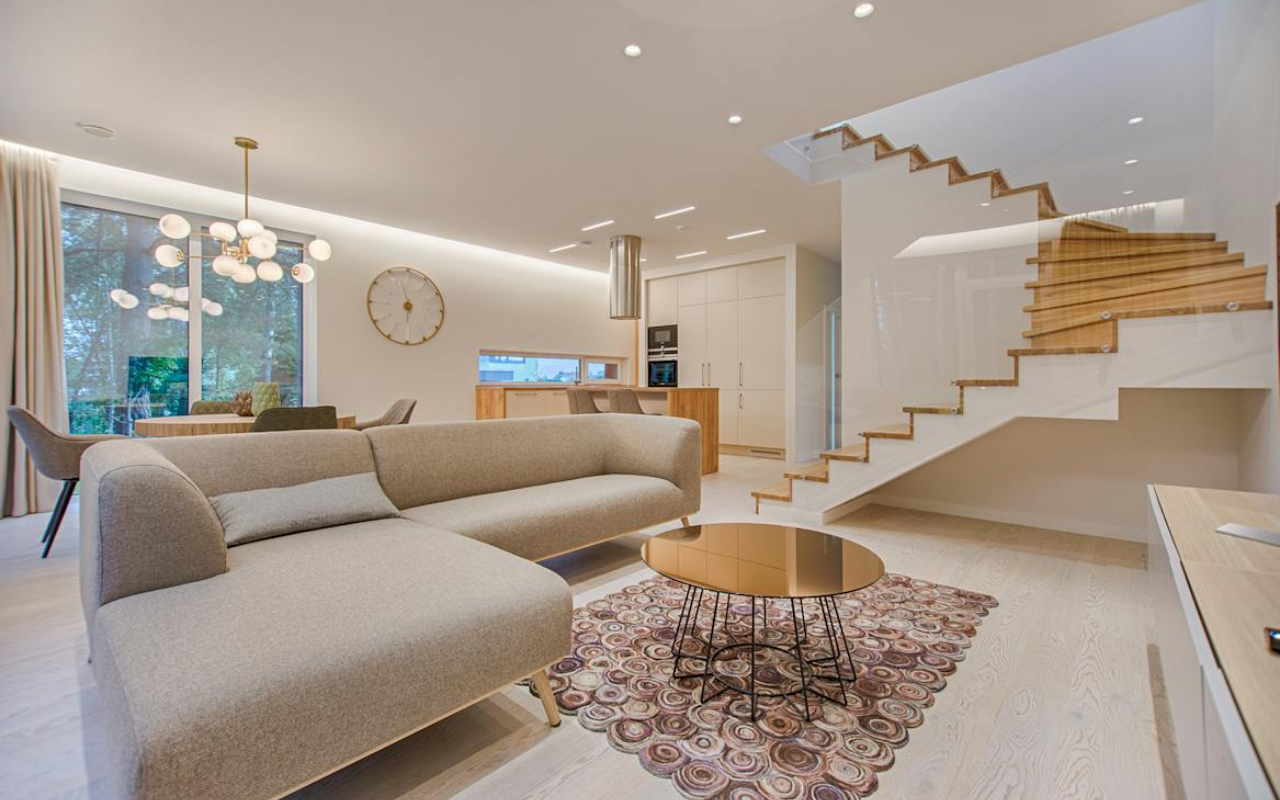
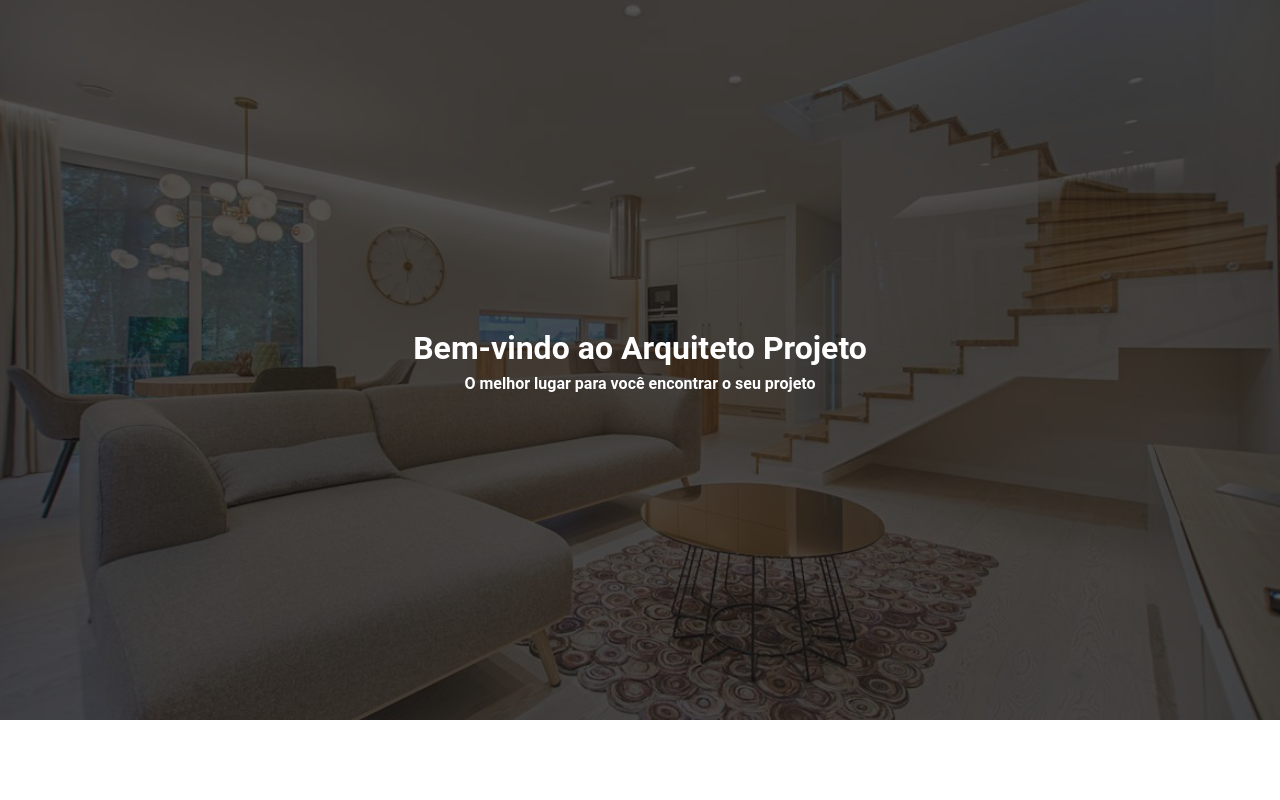
Before and after one commit to AthosAlexandre/ArquitetoParaFreela, a Vue app in the folder arquiteto-projeto/: page / in a window 1280 px wide. Built offline with nearby package versions, Linux system fonts and the light colour scheme.

Commit message:
criando um componente navegacao

```diff
--- a/arquiteto-projeto/src/components/CompHome/C1Inicio/Inicio.vue
+++ b/arquiteto-projeto/src/components/CompHome/C1Inicio/Inicio.vue
@@ -1,6 +1,13 @@
 <template>
-    <div class="img-fundo">
-
+    <div class="img-fundo d-flex">
+        <v-container class="d-flex flex-column justify-center align-center">
+            <div class="porcima">
+                <h1>Bem-vindo ao Arquiteto Projeto</h1>
+            </div>
+            <div class="porcima">
+                <h4>O melhor lugar para você encontrar o seu projeto</h4>
+            </div>
+        </v-container>
     </div>
 </template>
 
@@ -20,8 +27,26 @@
     background-image: url('@/assets/casa-luxo.jpeg');
     background-size: cover;
     background-position: center;
-    height: 100vh;
+    height: 90vh;
     width: 100%;
+    position: relative;
+}
 
+.img-fundo::before {
+    content: '';
+    background: rgba(21, 21, 21, 0.733);
+    /* Cor cinza com 50% de opacidade */
+    position: absolute;
+    top: 0;
+    left: 0;
+    right: 0;
+    bottom: 0;
+    z-index: 1;
+}
+
+.porcima{
+    color: white;
+    z-index: 2;
+    position: relative;
 }
 </style>
```
Also changed, not shown: arquiteto-projeto/src/components/navegacao/Navegacao.vue (added). Lines whose indentation alone changed are shown as unchanged.
